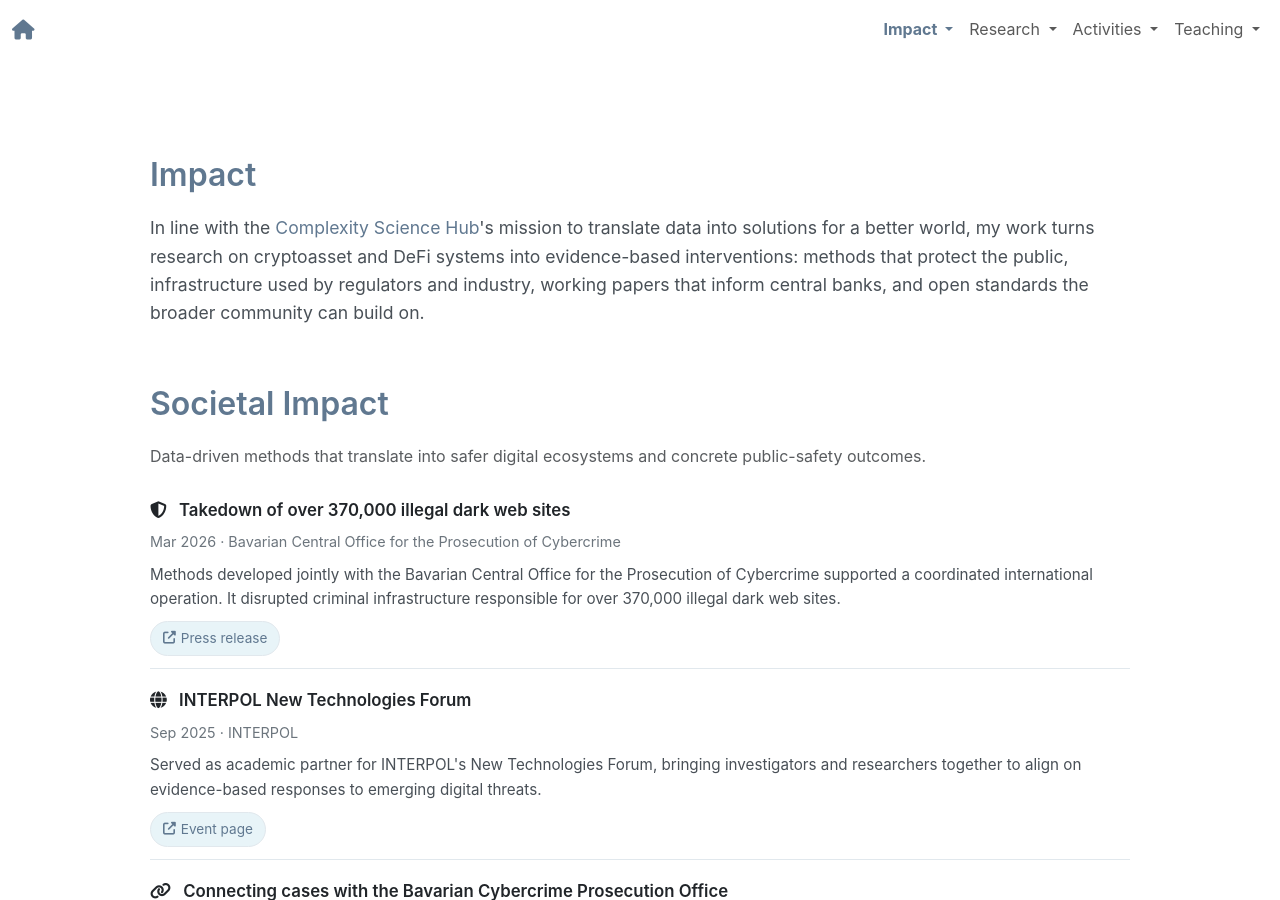
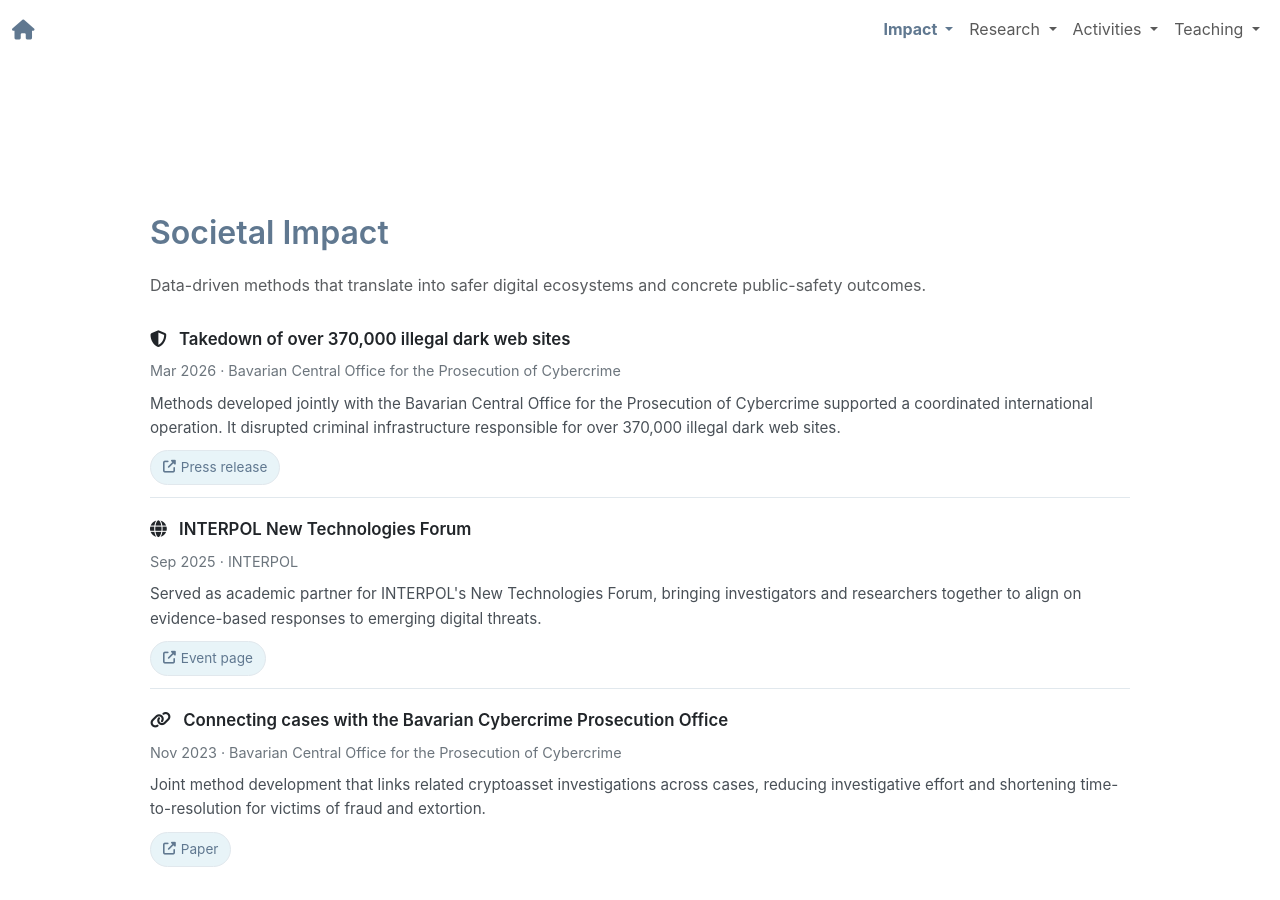
Before and after one commit to behas/behas.github.com, a Jekyll site: the page built from impact.html, in a window 1280 px wide and 900 px high. Built offline with Jekyll 4.4.1, drawn with Linux system fonts in a browser that asks for light colours; a style sheet for code colours, icons or effects is not loaded.

Commit message:
Remove Impact header and intro paragraph

```diff
--- a/impact.html
+++ b/impact.html
@@ -6,11 +6,6 @@
 ---
 
 <div class="container mt-3">
-
-  <h1 class="section-title">Impact</h1>
-  <p class="lead">
-    In line with the <a href="https://csh.ac.at/" target="_blank" rel="noopener noreferrer">Complexity Science Hub</a>'s mission to translate data into solutions for a better world, my work turns research on cryptoasset and DeFi systems into evidence-based interventions: methods that protect the public, infrastructure used by regulators and industry, working papers that inform central banks, and open standards the broader community can build on.
-  </p>
 
   {% assign categories = "societal-impact,industry,policy,standards" | split: "," %}
   {% assign category_titles = "Societal Impact,Industry & Adoption,Policy & Regulation,Standards & Open Infrastructure" | split: "," %}
```
